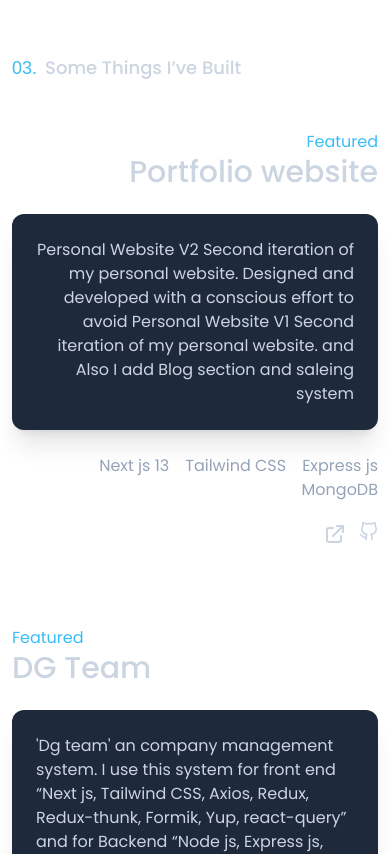
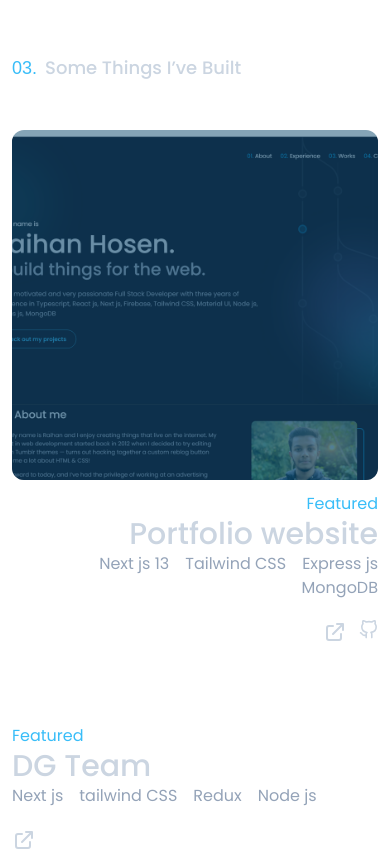
Before and after one commit to raihanhosen011/developer-portfolio, a Next.js app: page / in a window 390 px wide. Shown: the part 2940-3794 px from the top of the page. Built offline with nearby package versions, Linux system fonts and the light colour scheme; a web font is replaced by a local one.

Commit message:
Update Featured.tsx

```diff
--- a/src/common/components/cards/Project/Featured.tsx
+++ b/src/common/components/cards/Project/Featured.tsx
@@ -13,7 +13,7 @@ const Featured = ({ secondary, live, thumnail, code, title, description, tech }
 
   const __renderImage = () => {
      return (
-        <div className='col-span-7 relative hidden sm:block' >
+        <div className='col-span-12 sm:col-span-7 relative ' >
             <Link href={`${live}`} >
                 <div className='h-[350px] w-full relative rounded-xl overflow-hidden'>
                     <Image
@@ -36,16 +36,16 @@ const Featured = ({ secondary, live, thumnail, code, title, description, tech }
 
   const __renderContent = () => {
     return (
-        <div className={cx('col-span-12 sm:col-span-5 text-right sm:absolute sm:left-[50%]', secondary && '!relative z-[100] !left-0 !text-start sm:w-[120%]')} >
+        <div className={cx('col-span-12 sm:col-span-5 text-right sm:absolute sm:left-[50%] ', secondary && '!relative z-[100] !left-0 !text-start sm:w-[120%]')} >
             <div>
                 <p className='text-sky-400' > Featured </p>
                 <h1 className='text-3xl font-medium text-slate-300' > {title} </h1>
 
-                <div className='my-6 p-6 bg-slate-800 text-slate-300 shadow-xl rounded-xl' >
+                <div className='my-6 p-6 bg-slate-800 text-slate-300 shadow-xl rounded-xl hidden sm:block' >
                     <p> {description && description} </p>
                 </div>
 
-                <div className={cx('flex text-slate-400 gap-x-4 justify-end flex-wrap', secondary && '!justify-start ml-0 mr-[8rem]')} >
+                <div className={cx('flex text-slate-400 gap-x-4 justify-end flex-wrap', secondary && '!justify-start ml-0')} >
                     {tech.map((e: string, i: number) => <span key={i} >{e}</span>)}
                 </div>
 
```
